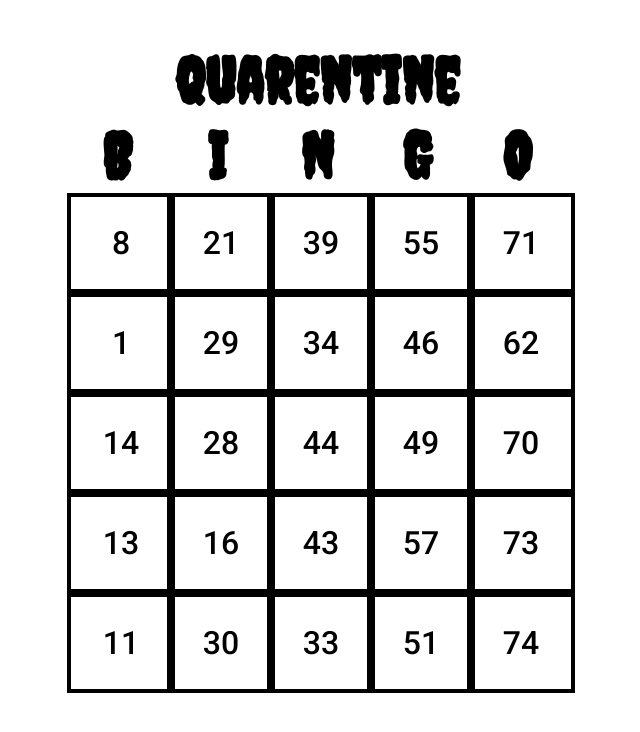
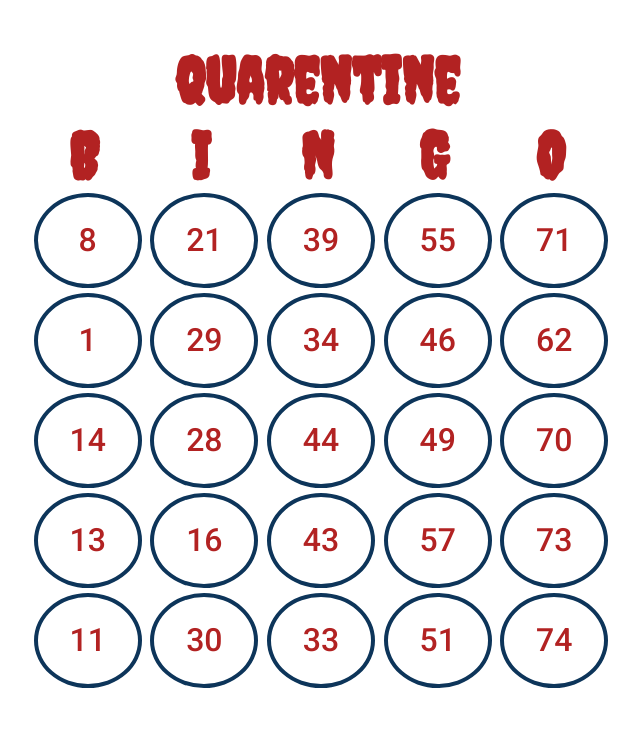
Before and after one commit to nedmorgan/quarentine_bingo, a React (Create React App) app in the folder bingo/: page / in a window 1280 px wide. Shown: the top 732 px of the page, without its empty margins (323-963 px from the left). Built offline with nearby package versions, Linux system fonts and the light colour scheme.

Commit message:
able to select bingo squares

```diff
--- a/bingo/src/App.css
+++ b/bingo/src/App.css
@@ -6,4 +6,5 @@ h1 {
   font-family: 'Creepster', cursive;
   font-size: 4em;
   margin-bottom: 0;
+  color: firebrick;
 }
--- a/bingo/src/components/BCard.jsx
+++ b/bingo/src/components/BCard.jsx
@@ -14,7 +14,11 @@ export default class BCard extends Component {
         <div className='card'>
           {this.props.displayNumbers ? (
             this.props.gameNumbers.map((num, i) => {
-              return <div className='game-square'>{num}</div>
+              return (
+                <div key={`B${i}`} onClick={e => this.props.selected(e, `B${i}`)} className={'game-square ' + (this.props.selectedCards.includes(`B${i}`) ? 'cover-square' : null)}>
+                  {num}
+                </div>
+              )
             })
           ) : (
             <Loader type='Oval' color='black' height={25} width={25} />
--- a/bingo/src/components/Board.jsx
+++ b/bingo/src/components/Board.jsx
@@ -20,7 +20,8 @@ export default class Board extends Component {
     gGroup: gNumbers,
     oGroup: oNumbers,
     gameCards: {},
-    displayNumbers: false
+    displayNumbers: false,
+    selectedCards: []
   }
 
   async componentDidMount() {
@@ -48,14 +49,21 @@ export default class Board extends Component {
     }
   }
 
+  isSelected = (e, item) => {
+    e.preventDefault()
+    let selectedCards = [...this.state.selectedCards]
+    selectedCards.push(item)
+    this.setState({ selectedCards })
+  }
+
   render() {
     return (
       <BoardContainer>
-        <BCard displayNumbers={this.state.displayNumbers} gameNumbers={this.state.gameCards.B} />
-        <ICard displayNumbers={this.state.displayNumbers} gameNumbers={this.state.gameCards.I} />
-        <NCard displayNumbers={this.state.displayNumbers} gameNumbers={this.state.gameCards.N} />
-        <GCard displayNumbers={this.state.displayNumbers} gameNumbers={this.state.gameCards.G} />
-        <OCard displayNumbers={this.state.displayNumbers} gameNumbers={this.state.gameCards.O} />
+        <BCard displayNumbers={this.state.displayNumbers} gameNumbers={this.state.gameCards.B} selected={this.isSelected} selectedCards={this.state.selectedCards} />
+        <ICard displayNumbers={this.state.displayNumbers} gameNumbers={this.state.gameCards.I} selected={this.isSelected} selectedCards={this.state.selectedCards} />
+        <NCard displayNumbers={this.state.displayNumbers} gameNumbers={this.state.gameCards.N} selected={this.isSelected} selectedCards={this.state.selectedCards} />
+        <GCard displayNumbers={this.state.displayNumbers} gameNumbers={this.state.gameCards.G} selected={this.isSelected} selectedCards={this.state.selectedCards} />
+        <OCard displayNumbers={this.state.displayNumbers} gameNumbers={this.state.gameCards.O} selected={this.isSelected} selectedCards={this.state.selectedCards} />
       </BoardContainer>
     )
   }
--- a/bingo/src/components/GCard.jsx
+++ b/bingo/src/components/GCard.jsx
@@ -14,7 +14,11 @@ export default class GCard extends Component {
         <div className='card'>
           {this.props.displayNumbers ? (
             this.props.gameNumbers.map((num, i) => {
-              return <div className='game-square'>{num}</div>
+              return (
+                <div key={`G${i}`} onClick={e => this.props.selected(e, `G${i}`)} className={'game-square ' + (this.props.selectedCards.includes(`G${i}`) ? 'cover-square' : null)}>
+                  {num}
+                </div>
+              )
             })
           ) : (
             <Loader type='Oval' color='black' height={25} width={25} />
--- a/bingo/src/components/ICard.jsx
+++ b/bingo/src/components/ICard.jsx
@@ -14,7 +14,11 @@ export default class ICard extends Component {
         <div className='card'>
           {this.props.displayNumbers ? (
             this.props.gameNumbers.map((num, i) => {
-              return <div className='game-square'>{num}</div>
+              return (
+                <div key={`I${i}`} onClick={e => this.props.selected(e, `I${i}`)} className={'game-square ' + (this.props.selectedCards.includes(`I${i}`) ? 'cover-square' : null)}>
+                  {num}
+                </div>
+              )
             })
           ) : (
             <Loader type='Oval' color='black' height={25} width={25} />
--- a/bingo/src/components/NCard.jsx
+++ b/bingo/src/components/NCard.jsx
@@ -14,7 +14,11 @@ export default class NCard extends Component {
         <div className='card'>
           {this.props.displayNumbers ? (
             this.props.gameNumbers.map((num, i) => {
-              return <div className='game-square'>{num}</div>
+              return (
+                <div key={`N${i}`} onClick={e => this.props.selected(e, `N${i}`)} className={'game-square ' + (this.props.selectedCards.includes(`N${i}`) ? 'cover-square' : null)}>
+                  {num}
+                </div>
+              )
             })
           ) : (
             <Loader type='Oval' color='black' height={25} width={25} />
--- a/bingo/src/components/OCard.jsx
+++ b/bingo/src/components/OCard.jsx
@@ -14,7 +14,11 @@ export default class OCard extends Component {
         <div className='card'>
           {this.props.displayNumbers ? (
             this.props.gameNumbers.map((num, i) => {
-              return <div className='game-square'>{num}</div>
+              return (
+                <div key={`O${i}`} onClick={e => this.props.selected(e, `O${i}`)} className={'game-square ' + (this.props.selectedCards.includes(`O${i}`) ? 'cover-square' : null)}>
+                  {num}
+                </div>
+              )
             })
           ) : (
             <Loader type='Oval' color='black' height={25} width={25} />
--- a/bingo/src/styles/BoardStyles.jsx
+++ b/bingo/src/styles/BoardStyles.jsx
@@ -4,7 +4,8 @@ export const BoardContainer = styled.div`
   margin: 0 auto;
   display: flex;
   justify-content: center;
-  width: 500px;
+  width: 600px;
   height: 600px;
   margin-bottom: 4em;
+  justify-content: space-evenly;
 `
--- a/bingo/src/styles/CardStyles.jsx
+++ b/bingo/src/styles/CardStyles.jsx
@@ -11,12 +11,15 @@ export const CardContainer = styled.div`
   .game-square {
     width: 100px;
     height: 100px;
-    border: 0.25rem solid black;
+    border: 0.25rem solid #0d355a;
     display: flex;
     justify-content: center;
     align-items: center;
     font-family: 'Roboto', sans-serif;
     font-size: 2em;
+    border-radius: 50%;
+    margin-bottom: 5px;
+    color: firebrick;
   }
 
   h1 {
```
